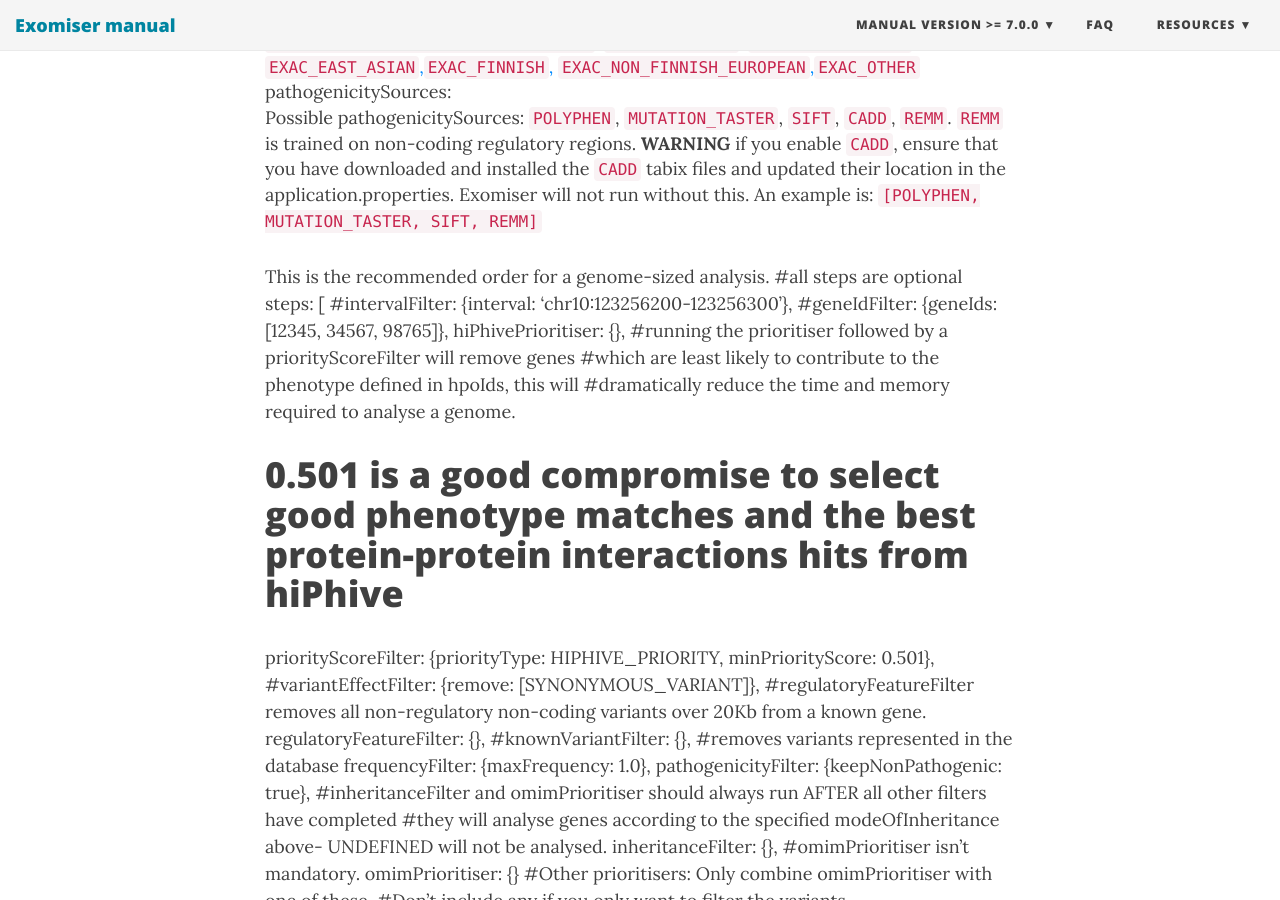
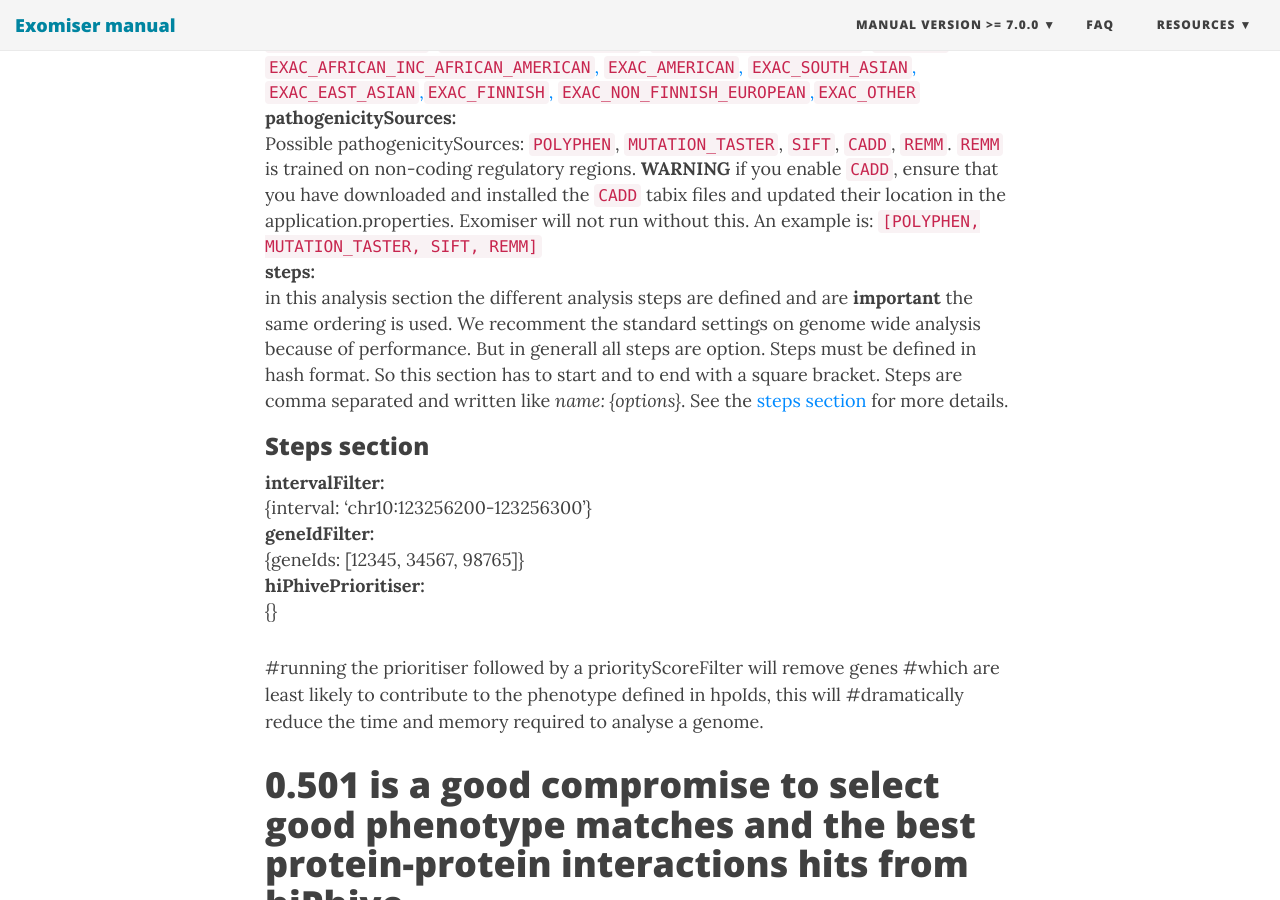
Before and after one commit to exomiser/Exomiser, a Jekyll site: the page built from manual/7/genomiser.md, in a window 1280 px wide and 900 px high, scrolled down 2137 px. Built offline with Jekyll 4.4.1, drawn with Linux system fonts in a browser that asks for light colours; nearby versions of some CDN libraries.

Commit message:
Update genomiser.md

```diff
--- a/manual/7/genomiser.md
+++ b/manual/7/genomiser.md
@@ -57,15 +57,23 @@
 
 frequencySources:
 : Here you can specify which variant frequency databases you want to use. You can add multiple databases using the same array format like the hpoIDs. Possible options are [`THOUSAND_GENOMES`](http://www.1000genomes.org), [`ESP_AFRICAN_AMERICAN`, `ESP_EUROPEAN_AMERICAN`, `ESP_ALL`](http://evs.gs.washington.edu/EVS/), [`EXAC_AFRICAN_INC_AFRICAN_AMERICAN`, `EXAC_AMERICAN`, `EXAC_SOUTH_ASIAN`, `EXAC_EAST_ASIAN`,`EXAC_FINNISH`, `EXAC_NON_FINNISH_EUROPEAN`,`EXAC_OTHER`](http://exac.broadinstitute.org/about)
+
 pathogenicitySources:
 : Possible pathogenicitySources: `POLYPHEN`, `MUTATION_TASTER`, `SIFT`, `CADD`, `REMM`. `REMM` is trained on non-coding regulatory regions. **WARNING** if you enable `CADD`, ensure that you have downloaded and installed the `CADD` tabix files and updated their location in the application.properties. Exomiser will not run without this. An example is: `[POLYPHEN, MUTATION_TASTER, SIFT, REMM]`
 
-This is the recommended order for a genome-sized analysis.
-#all steps are optional
-steps: [
-#intervalFilter: {interval: 'chr10:123256200-123256300'},
-#geneIdFilter: {geneIds: [12345, 34567, 98765]},
-hiPhivePrioritiser: {},
+steps:
+: in this analysis section the different analysis steps are defined and are **important** the same ordering is used. We recomment the standard settings on genome wide analysis because of performance. But in generall all steps are option. Steps must be defined in hash format. So this section has to start and to end with a square bracket. Steps are comma separated and written like *name: {options}*.  See the [steps section](#steps-section) for more details.
+
+### Steps section
+intervalFilter:
+: {interval: 'chr10:123256200-123256300'}
+
+geneIdFilter:
+: {geneIds: [12345, 34567, 98765]}
+
+hiPhivePrioritiser:
+: {}
+
 #running the prioritiser followed by a priorityScoreFilter will remove genes
 #which are least likely to contribute to the phenotype defined in hpoIds, this will
 #dramatically reduce the time and memory required to analyse a genome.
```
